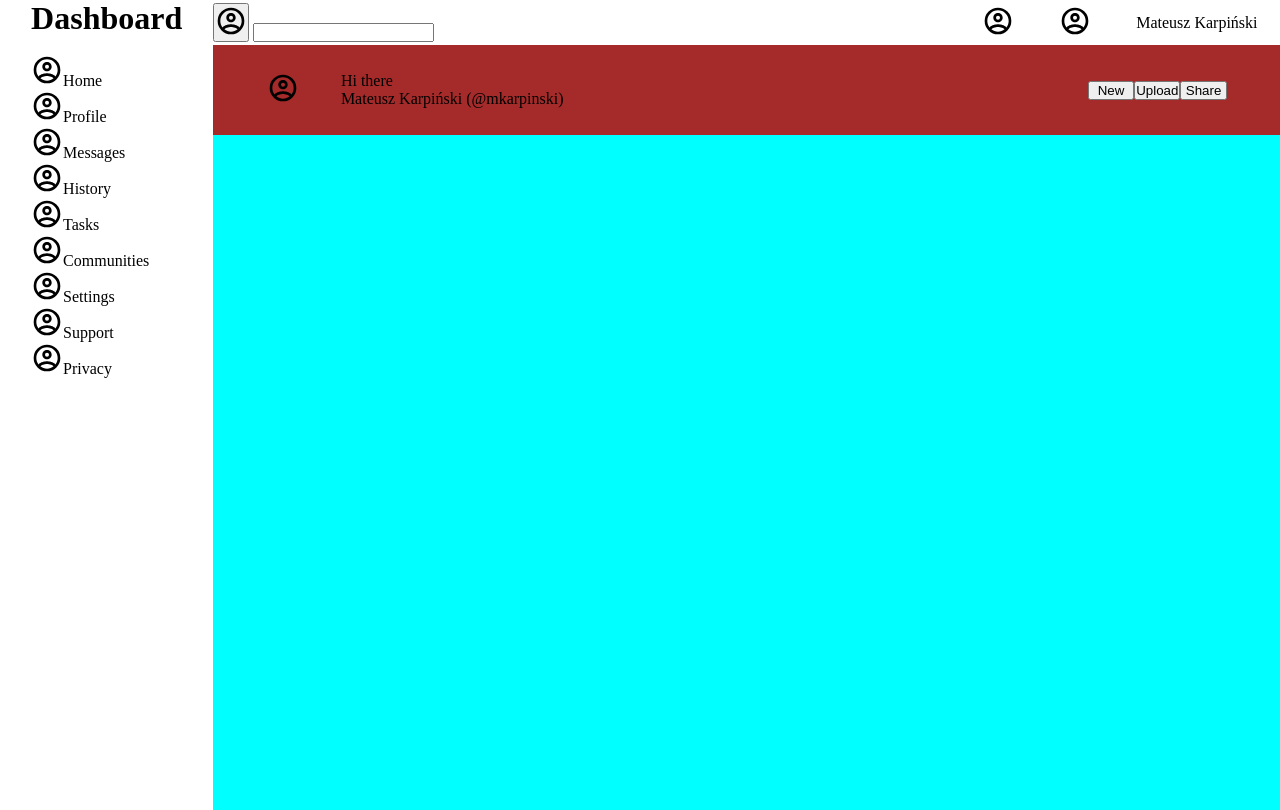
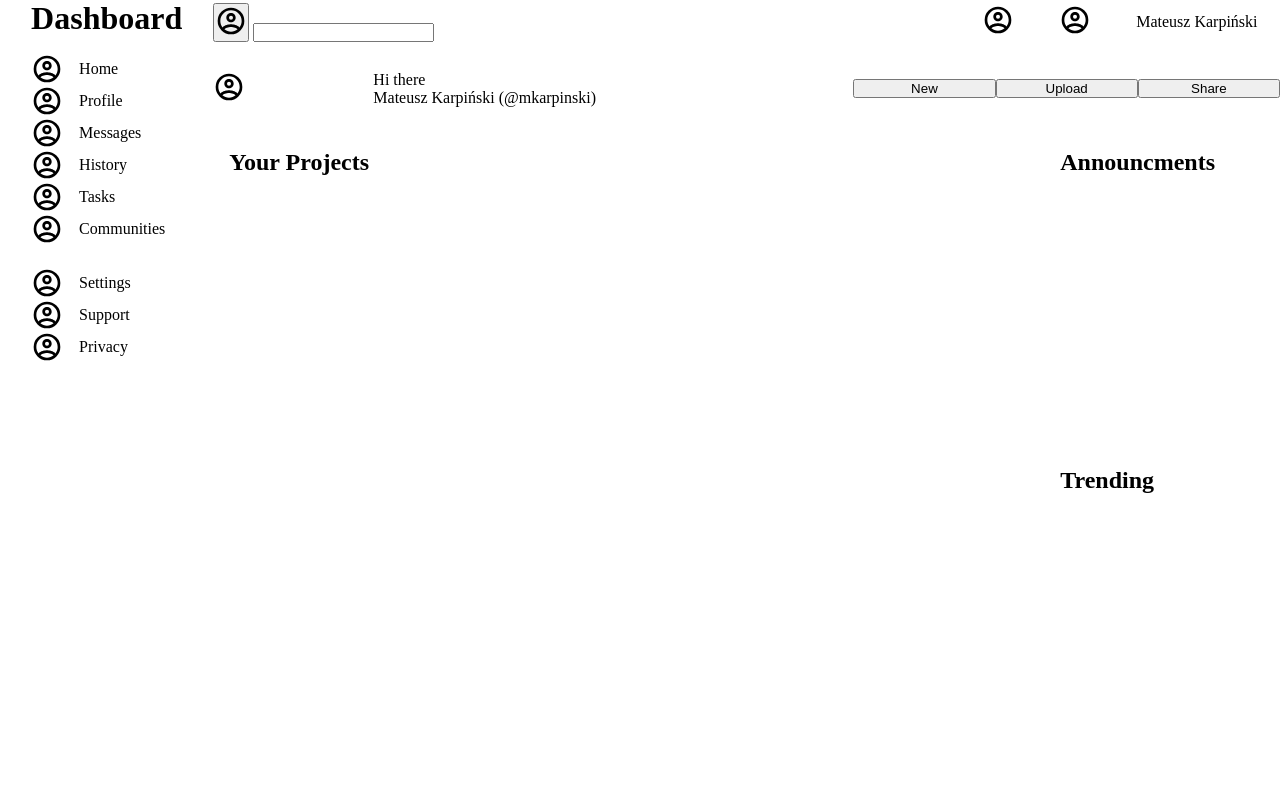
Before and after one commit to all0ver/admin-dashboard, a plain HTML site: page index.html in a window 1280 px wide. Drawn offline with Linux system fonts and the light colour scheme.

Commit message:
basic site layout

```diff
--- a/index.html
+++ b/index.html
@@ -73,8 +73,19 @@
                 <button class="share">Share</button>
             </div>
         </nav>
-        <main></main>
+        <main>
+            <div class="articles">
+                <h2>Your Projects</h2>
+            </div>
+            <div class="main-right">
+                <div class="announcments">
+                    <h2>Announcments</h2>
+                </div>
+                <div class="Trending">
+                    <h2>Trending</h2>
+                </div>
+            </div>
+        </main>
     </div>
 </body>
-
 </html>
--- a/style.css
+++ b/style.css
@@ -21,6 +21,9 @@
 
 li {
     list-style-type: none;
+    display: flex;
+    align-items: center;
+    gap: 1rem;
 }
 
 a {
@@ -51,11 +54,9 @@ header {
 }
 
 nav {
-    background-color: brown;
-    display: flex;
-    justify-content: space-between;
+    display: grid;
+    grid-template-columns: 6fr 4fr;
     align-items: center;
-    padding: 0 5%;
 }
 
 .nav-left {
@@ -69,7 +70,14 @@ nav {
 }
 
 main {
-    background-color: aqua;
+    display: grid;
+    grid-template-columns: 8fr 2fr;
+    padding: 1rem;
+    gap: 1rem;
+}
+
+.main-right {
+    display: grid;
 }
 /* placeholder */
 img {
```
